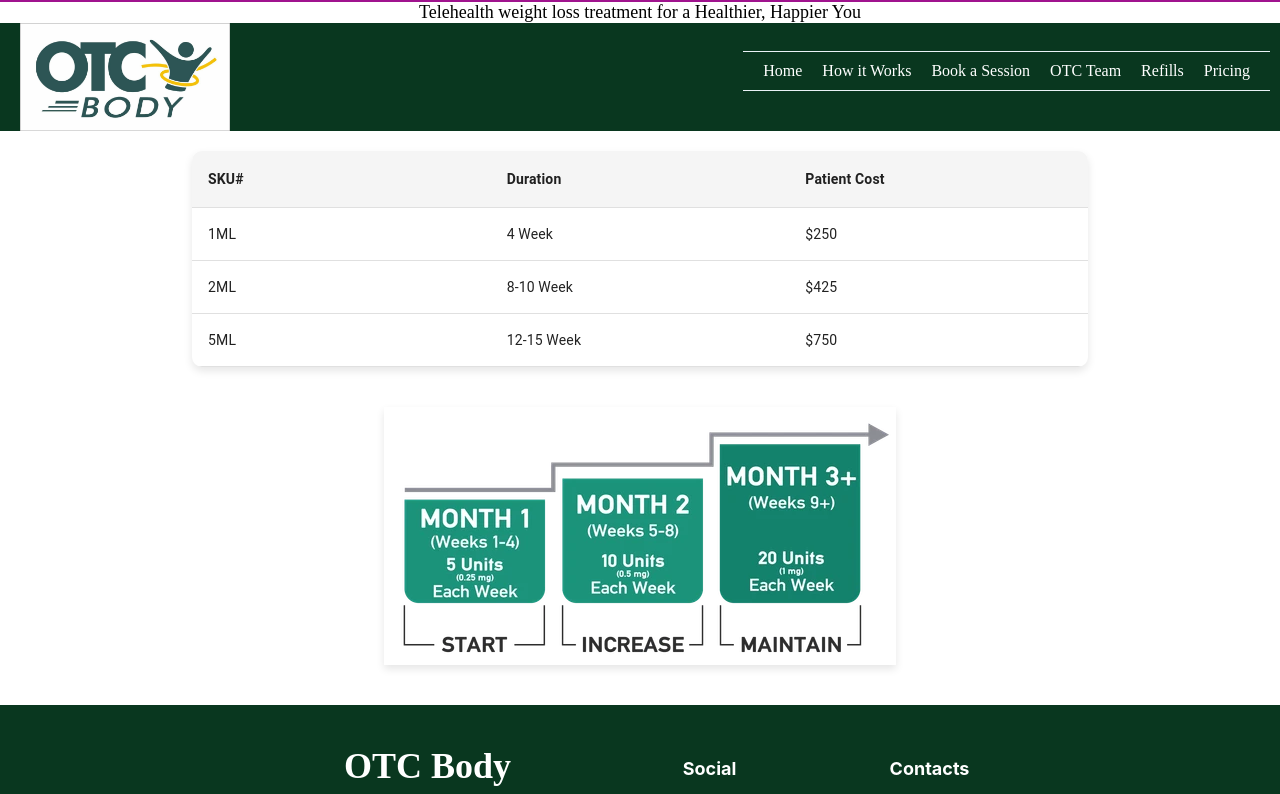
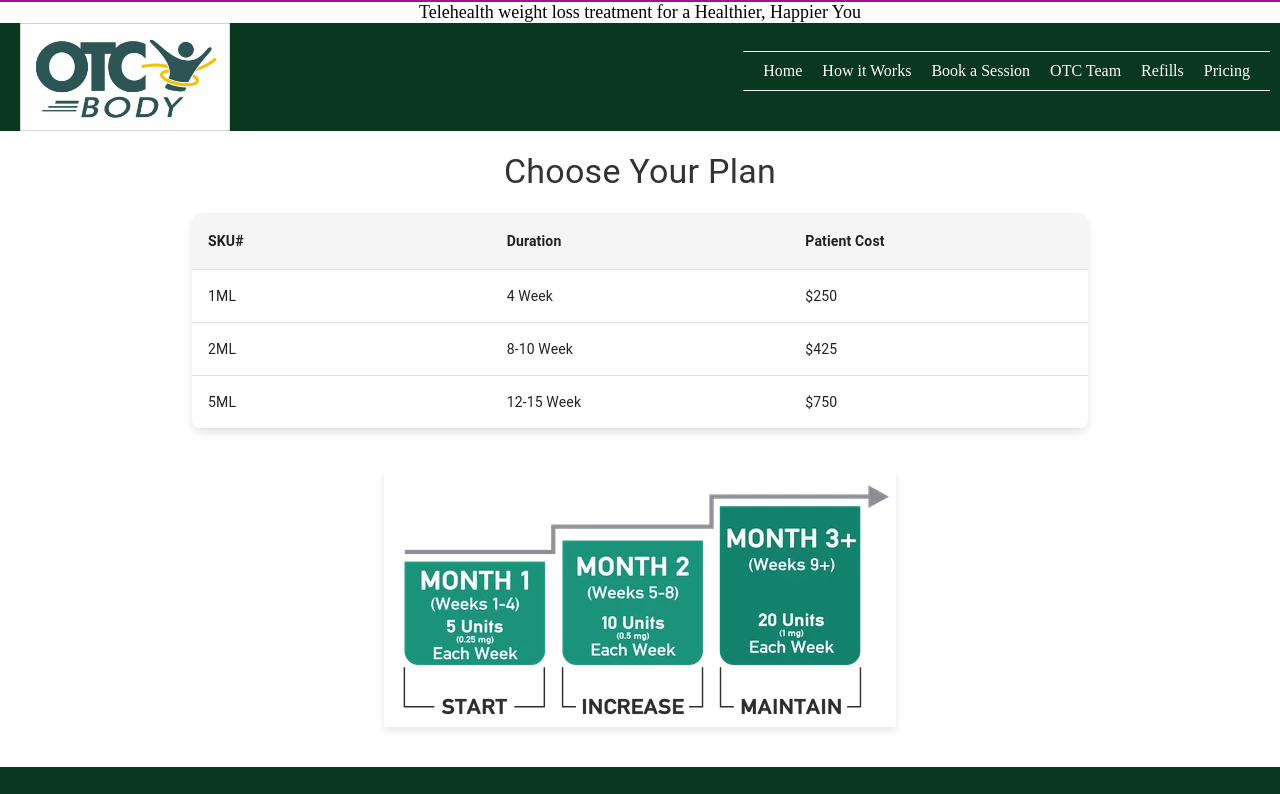
Before and after one commit to Saurabhbhatti/helthcare, a React (Create React App) app: page /pricing in a window 1280 px wide. Shown: the top 794 px of the page. Built offline with nearby package versions, Linux system fonts and the light colour scheme.

Commit message:
add graph in pricing page

```diff
--- a/src/pages/Pricing.js
+++ b/src/pages/Pricing.js
@@ -10,7 +10,7 @@ const Pricing = () => {
     borderRadius: '10px',
     width: '70%',
     margin: '20px auto',
-    boxShadow: '0 4px 8px rgba(0, 0, 0, 0.1)', // Added box shadow for depth
+    boxShadow: '0 4px 8px rgba(0, 0, 0, 0.1)',
   };
 
   const tableHeaderCellStyle = {
@@ -34,6 +34,7 @@ const Pricing = () => {
     <>
       <Header />
       <div style={{ textAlign: 'center' }}>
+        <Typography variant="h4" style={{ margin: '20px 0', color: '#333' }}>Choose Your Plan</Typography>
         <TableContainer component={Paper} style={tableContainerStyle}>
           <Table style={{ tableLayout: 'fixed' }}>
             <TableHead>
```
